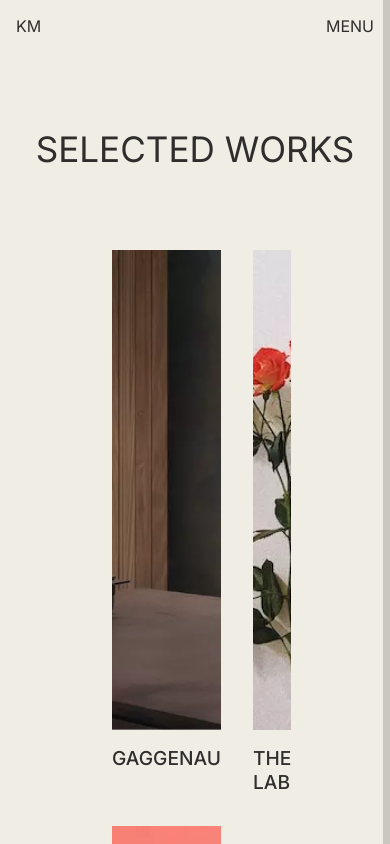
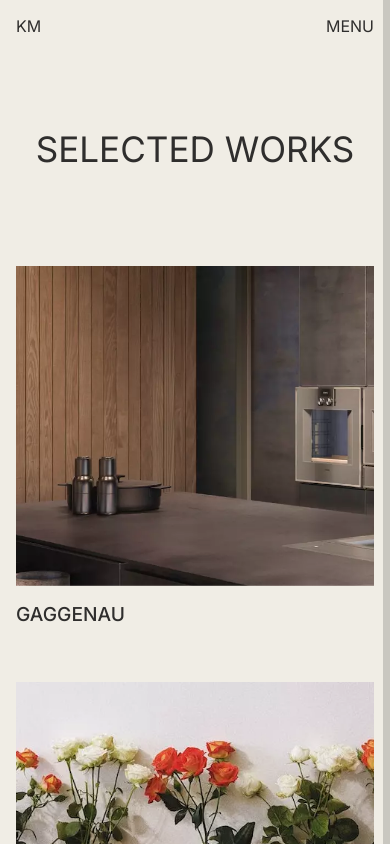
Before and after one commit to keshiamukenge/ptf-v2, a Next.js app: page / in a window 390 px wide. Shown: the top 844 px of the page. Built offline with nearby package versions, Linux system fonts and the light colour scheme.

Commit message:
feat: add homepage responsive

```diff
--- a/app/globals.scss
+++ b/app/globals.scss
@@ -5,6 +5,7 @@ html {
   width: 100vw;
   -ms-overflow-style: none;
   scrollbar-width: none;
+  max-width: $max-width;
 
   &::-webkit-scrollbar {
     display: none;
@@ -16,6 +17,7 @@ body {
   height: 100%;
   background-color: $white;
   color: $black;
+  max-width: $max-width;
 
   h1 {
     font-size: 9vw;
--- a/app/lib/assets/scss/variables.scss
+++ b/app/lib/assets/scss/variables.scss
@@ -25,3 +25,9 @@ $max-width: 1920px;
 		@content;
 	}
 }
+
+@mixin onLargeDesktop {
+	@media (min-width: $max-width) {
+		@content;
+	}
+}
--- a/app/lib/components/Header/style.scss
+++ b/app/lib/components/Header/style.scss
@@ -9,6 +9,7 @@ header {
   transform: translateY(-0.5rem);
   width: 100%;
   height: fit-content;
+  max-width: $max-width;
 
   .desktop-menu {
     height: fit-content;
--- a/app/style.scss
+++ b/app/style.scss
@@ -16,15 +16,31 @@
 
   .container-projects {
     width: 100%;
-    padding: 0 7rem;
+    padding: 0 6rem;
     display: grid;
     gap: 6rem 2rem;
     grid-template-columns: 1fr 1fr;
     margin-bottom: 5rem;
 
+    @include onTablet {
+      display: flex;
+      flex-direction: column;
+      padding: 4rem;
+    }
+
+    @include onMobile {
+      display: flex;
+      flex-direction: column;
+      padding: 1rem;
+    }
+
     li {
       width: 100%;
       height: 30rem;
+
+      @include onMobile {
+        height: 20rem;
+      }
 
       a {
         width: 100%;
```
